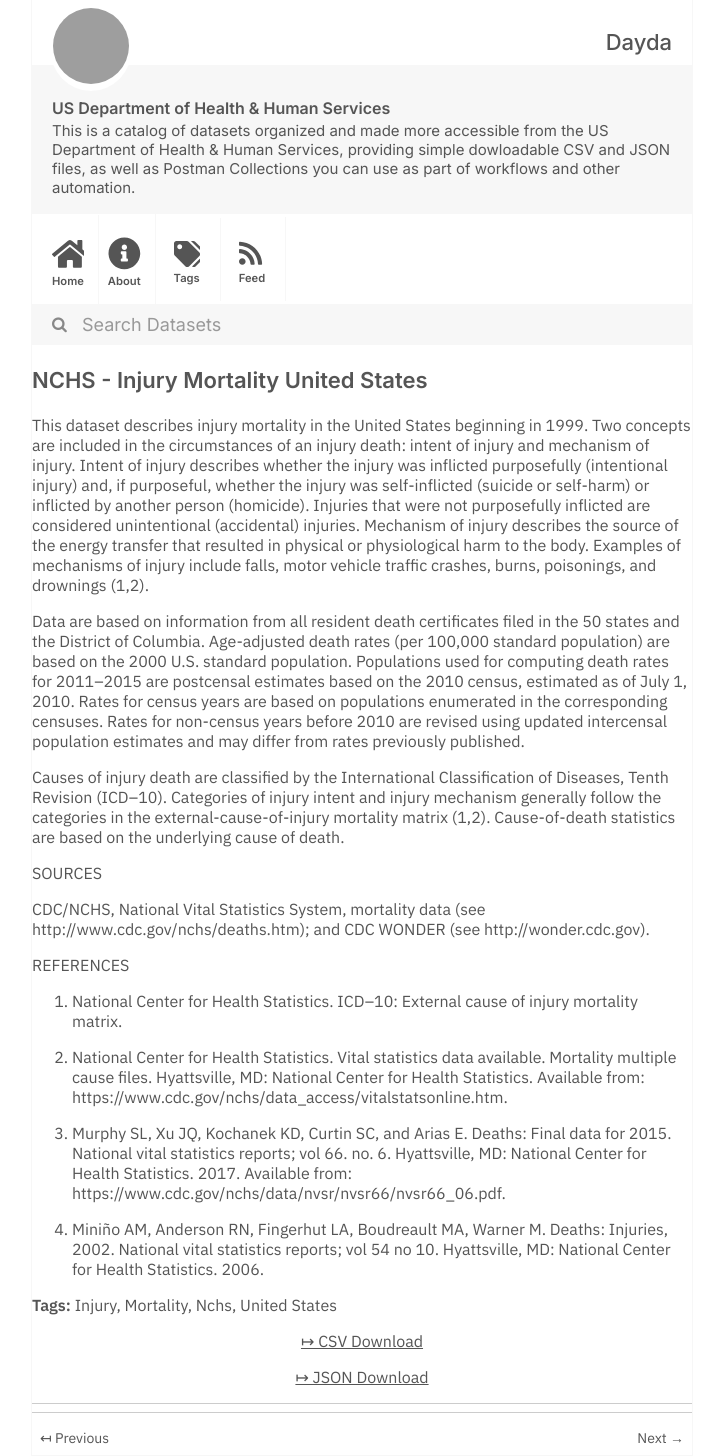
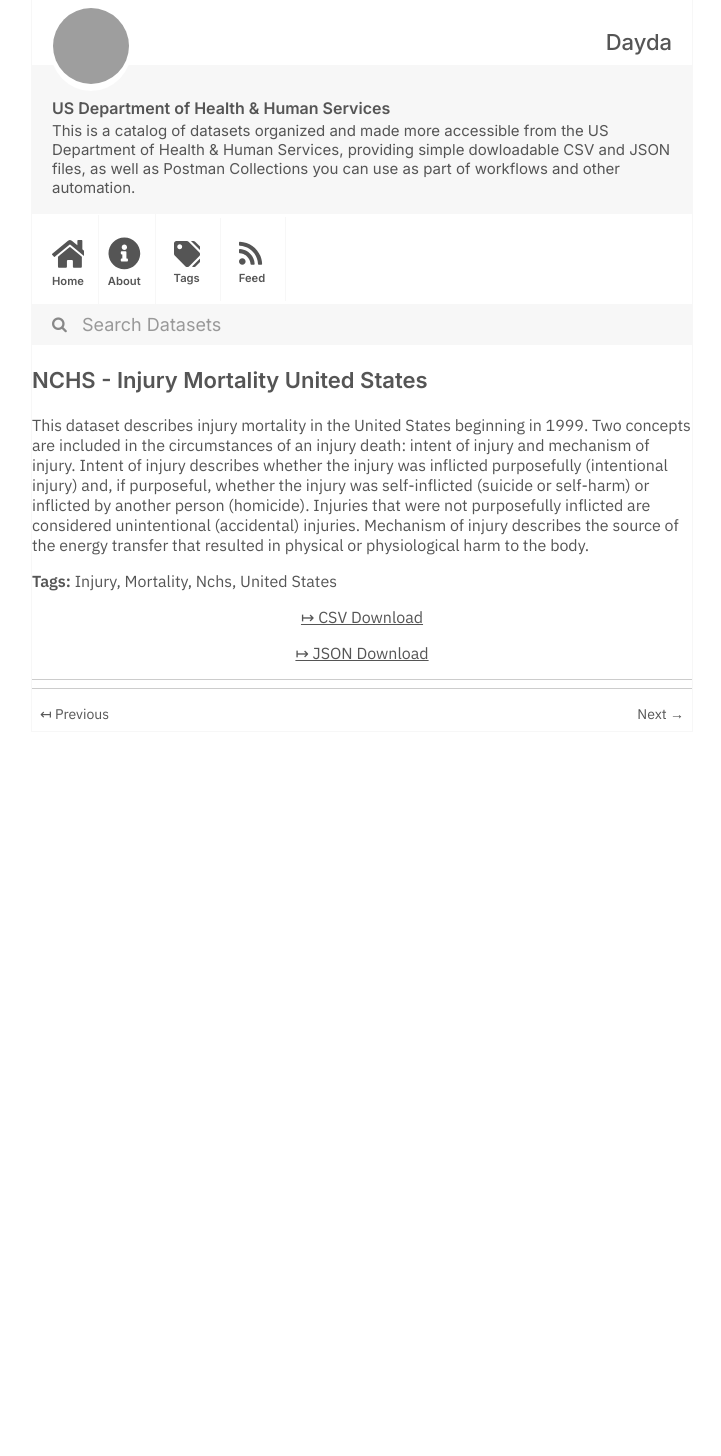
Before and after one commit to dayda-entities/us-department-of-health-and-human-services, a Jekyll site: the page built from _posts/2020-11-10-nchs-injury-mortality-united-states.md, in a window 1280 px wide. Shown: the whole page, without its empty margins (278-999 px from the left). Built offline with Jekyll 4.4.1, drawn with Linux system fonts in a browser that asks for light colours; after the commit the page ends 900 px from its top, so only the background shows below that; grey boxes are pictures that could not be loaded.

Commit message:
Publish Data

```diff
--- a/_posts/2020-11-10-nchs-injury-mortality-united-states.md
+++ b/_posts/2020-11-10-nchs-injury-mortality-united-states.md
@@ -10,27 +10,9 @@ tags:
   - Nchs
   - United States
 groups: []
-csv_url: 'https://data.cdc.gov/api/views/nt65-c7a7/rows.csv?accessType=DOWNLOAD'
-json_url: 'https://data.cdc.gov/api/views/nt65-c7a7/rows.json?accessType=DOWNLOAD'
+csv_url: 'https://data.cdc.gov/api/views/vc9m-u7tv/rows.csv?accessType=DOWNLOAD'
+json_url: 'https://data.cdc.gov/api/views/vc9m-u7tv/rows.json?accessType=DOWNLOAD'
 layout: post
 
 ---
-This dataset describes injury mortality in the United States beginning in 1999. Two concepts are included in the circumstances of an injury death: intent of injury and mechanism of injury. Intent of injury describes whether the injury was inflicted purposefully (intentional injury) and, if purposeful, whether the injury was self-inflicted (suicide or self-harm) or inflicted by another person (homicide). Injuries that were not purposefully inflicted are considered unintentional (accidental) injuries. Mechanism of injury describes the source of the energy transfer that resulted in physical or physiological harm to the body. Examples of mechanisms of injury include falls, motor vehicle traffic crashes, burns, poisonings, and drownings (1,2).
-
-Data are based on information from all resident death certificates filed in the 50 states and the District of Columbia. Age-adjusted death rates (per 100,000 standard population) are based on the 2000 U.S. standard population. Populations used for computing death rates for 2011–2015 are postcensal estimates based on the 2010 census, estimated as of July 1, 2010. Rates for census years are based on populations enumerated in the corresponding censuses. Rates for non-census years before 2010 are revised using updated intercensal population estimates and may differ from rates previously published.
-
-Causes of injury death are classified by the International Classification of Diseases, Tenth Revision (ICD–10). Categories of injury intent and injury mechanism generally follow the categories in the external-cause-of-injury mortality matrix (1,2). Cause-of-death statistics are based on the underlying cause of death.
-
-SOURCES
-
-CDC/NCHS, National Vital Statistics System, mortality data (see http://www.cdc.gov/nchs/deaths.htm); and CDC WONDER (see http://wonder.cdc.gov).
-
-REFERENCES
-
-1. National Center for Health Statistics. ICD–10: External cause of injury mortality matrix.
-
-2. National Center for Health Statistics. Vital statistics data available. Mortality multiple cause files. Hyattsville, MD: National Center for Health Statistics. Available from: https://www.cdc.gov/nchs/data_access/vitalstatsonline.htm.
-
-3. Murphy SL, Xu JQ, Kochanek KD, Curtin SC, and Arias E. Deaths: Final data for 2015. National vital statistics reports; vol 66. no. 6. Hyattsville, MD: National Center for Health Statistics. 2017. Available from: https://www.cdc.gov/nchs/data/nvsr/nvsr66/nvsr66_06.pdf.
-
-4. Miniño AM, Anderson RN, Fingerhut LA, Boudreault MA, Warner M. Deaths: Injuries, 2002. National vital statistics reports; vol 54 no 10. Hyattsville, MD: National Center for Health Statistics. 2006.
+This dataset describes injury mortality in the United States beginning in 1999. Two concepts are included in the circumstances of an injury death: intent of injury and mechanism of injury. Intent of injury describes whether the injury was inflicted purposefully (intentional injury) and, if purposeful, whether the injury was self-inflicted (suicide or self-harm) or inflicted by another person (homicide). Injuries that were not purposefully inflicted are considered unintentional (accidental) injuries. Mechanism of injury describes the source of the energy transfer that resulted in physical or physiological harm to the body.
```
Also changed, not shown: other parts of _posts/2020-11-10-nchs-injury-mortality-united-states.md (+2 -2 lines).
